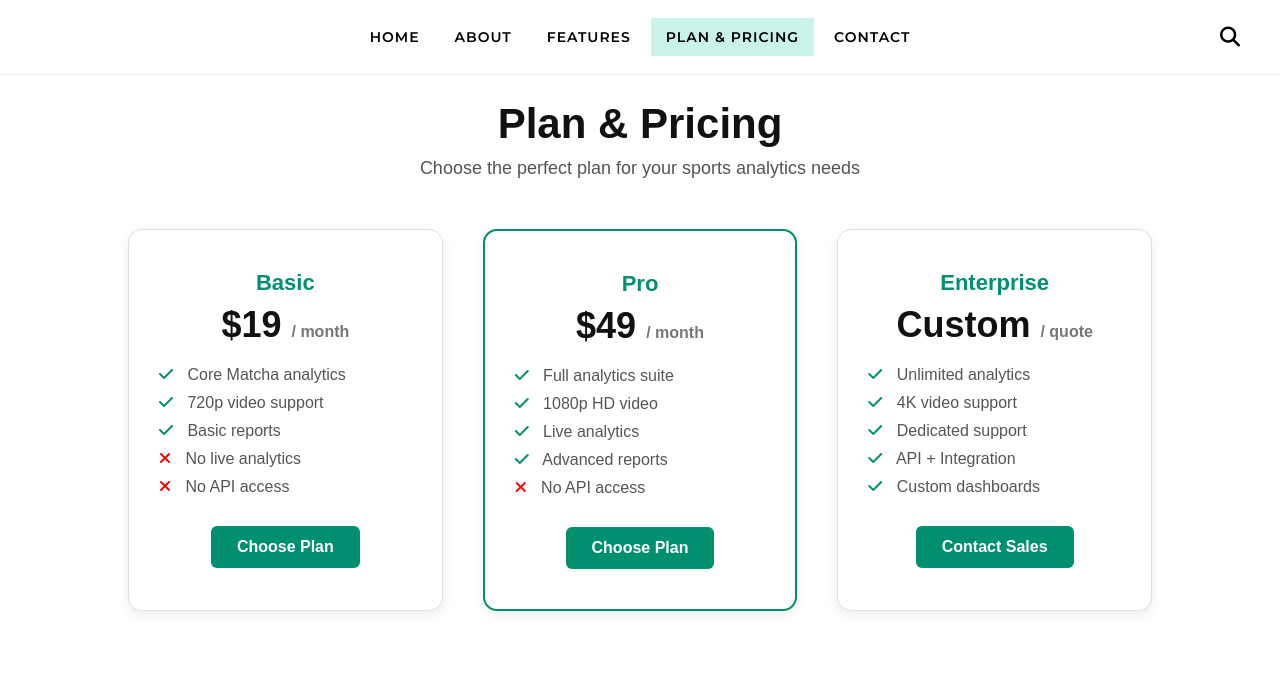
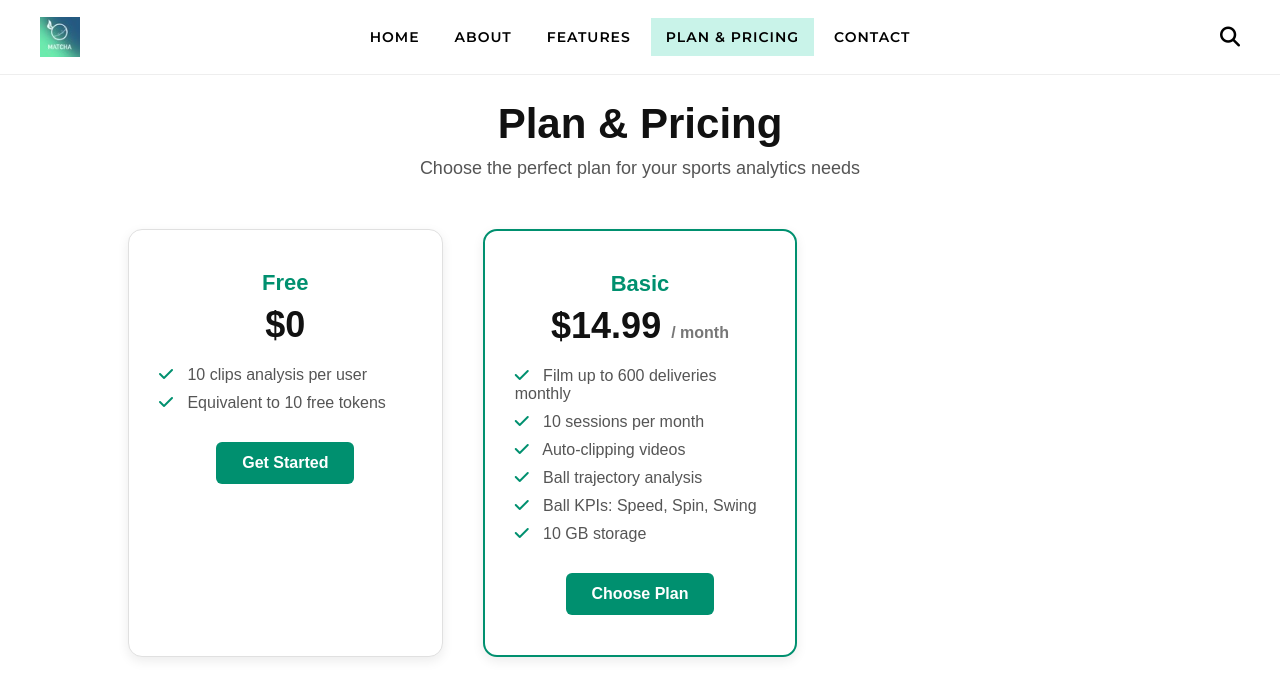
Before and after one commit to ntkhoi/matcha_website, a plain HTML site: page plan&pricing.html in a window 1280 px wide. Drawn offline with Linux system fonts and the light colour scheme.

Commit message:
feat: restructure pricing and add branding assets with metadata

```diff
--- a/plan&pricing.html
+++ b/plan&pricing.html
@@ -1,12 +1,29 @@
-<!DOCTYPE html>
+<!doctype html>
 <html lang="en">
     <head>
-  <meta charset="UTF-8">
-  <meta name="viewport" content="width=device-width, initial-scale=1.0">
+        <meta charset="UTF-8" />
+        <meta name="viewport" content="width=device-width, initial-scale=1.0" />
+        <meta
+            name="description"
+            content="Matcha pricing plans - Choose the right plan for your cricket journey."
+        />
+        <meta name="theme-color" content="#2D8B7A" />
+        <link rel="icon" type="image/png" sizes="32x32" href="favicon.png" />
+        <link
+            rel="apple-touch-icon"
+            sizes="180x180"
+            href="apple-touch-icon.png"
+        />
         <title>Plan & Pricing - Matcha Sport</title>
 
-  <link href="https://fonts.googleapis.com/css2?family=Montserrat:wght@400;600;700;800&display=swap" rel="stylesheet">
-  <link rel="stylesheet" href="https://cdnjs.cloudflare.com/ajax/libs/font-awesome/6.5.0/css/all.min.css">
+        <link
+            href="https://fonts.googleapis.com/css2?family=Montserrat:wght@400;600;700;800&display=swap"
+            rel="stylesheet"
+        />
+        <link
+            rel="stylesheet"
+            href="https://cdnjs.cloudflare.com/ajax/libs/font-awesome/6.5.0/css/all.min.css"
+        />
 
         <style>
             /* ===== Global ===== */
@@ -109,7 +126,7 @@
                 cursor: pointer;
             }
 
-    @media(max-width: 900px){
+            @media (max-width: 900px) {
                 .menu {
                     position: absolute;
                     top: 36px;
@@ -167,7 +184,7 @@
                 border-radius: 14px;
                 border: 1px solid #e0e0e0;
                 transition: 0.3s ease;
-        box-shadow: 0px 4px 12px rgba(0,0,0,0.08);
+                box-shadow: 0px 4px 12px rgba(0, 0, 0, 0.08);
             }
 
             .plan-card:hover {
@@ -223,7 +240,7 @@
                 background: #007859;
             }
 
-    @media(max-width: 900px){
+            @media (max-width: 900px) {
                 .pricing-container {
                     grid-template-columns: 1fr;
                 }
@@ -231,19 +248,24 @@
         </style>
     </head>
     <body>
-
         <!-- Navbar -->
         <header class="navbar">
-        <div class="logo"><a href="index.html"><img src="assest//Vector.png" alt="" /></a></div>
+            <div class="logo">
+                <a href="index.html"
+                    ><img src="assest/logo-50.png" alt="Matcha Logo"
+                /></a>
+            </div>
 
-        <input type="checkbox" id="menu-toggle">
-        <label for="menu-toggle" class="menu-icon"><i class="fas fa-bars"></i></label>
+            <input type="checkbox" id="menu-toggle" />
+            <label for="menu-toggle" class="menu-icon"
+                ><i class="fas fa-bars"></i
+            ></label>
 
             <nav class="menu">
                 <a href="index.html">HOME</a>
                 <a href="about.html">ABOUT</a>
                 <a href="index.html#FEATURES">FEATURES</a>
-            <a href="#" style="background:#c9f3e9;">PLAN & PRICING</a>
+                <a href="#" style="background: #c9f3e9">PLAN & PRICING</a>
                 <a href="index.html#CONTACT">CONTACT</a>
             </nav>
 
@@ -253,52 +275,58 @@
         <!-- Pricing Section -->
         <section class="pricing-section">
             <h1>Plan & Pricing</h1>
-        <p class="subtext">Choose the perfect plan for your sports analytics needs</p>
+            <p class="subtext">
+                Choose the perfect plan for your sports analytics needs
+            </p>
 
             <div class="pricing-container">
+                <!-- FREE PLAN -->
+                <div class="plan-card">
+                    <h2 class="plan-title">Free</h2>
+                    <p class="price">$0</p>
+                    <ul class="features">
+                        <li>
+                            <i class="fa-solid fa-check"></i> 10 clips analysis
+                            per user
+                        </li>
+                        <li>
+                            <i class="fa-solid fa-check"></i> Equivalent to 10
+                            free tokens
+                        </li>
+                    </ul>
+                    <a class="btn" href="#">Get Started</a>
+                </div>
+
                 <!-- BASIC PLAN -->
-            <div class="plan-card">
+                <div class="plan-card" style="border: 2px solid #00906f">
                     <h2 class="plan-title">Basic</h2>
-                <p class="price">$19 <span>/ month</span></p>
+                    <p class="price">$14.99 <span>/ month</span></p>
                     <ul class="features">
-                    <li><i class="fa-solid fa-check"></i> Core Matcha analytics</li>
-                    <li><i class="fa-solid fa-check"></i> 720p video support</li>
-                    <li><i class="fa-solid fa-check"></i> Basic reports</li>
-                    <li><i class="fa-solid fa-xmark" style="color:red"></i> No live analytics</li>
-                    <li><i class="fa-solid fa-xmark" style="color:red"></i> No API access</li>
+                        <li>
+                            <i class="fa-solid fa-check"></i> Film up to 600
+                            deliveries monthly
+                        </li>
+                        <li>
+                            <i class="fa-solid fa-check"></i> 10 sessions per
+                            month
+                        </li>
+                        <li>
+                            <i class="fa-solid fa-check"></i> Auto-clipping
+                            videos
+                        </li>
+                        <li>
+                            <i class="fa-solid fa-check"></i> Ball trajectory
+                            analysis
+                        </li>
+                        <li>
+                            <i class="fa-solid fa-check"></i> Ball KPIs: Speed,
+                            Spin, Swing
+                        </li>
+                        <li><i class="fa-solid fa-check"></i> 10 GB storage</li>
                     </ul>
                     <a class="btn" href="#">Choose Plan</a>
                 </div>
-
-            <!-- PRO PLAN -->
-            <div class="plan-card" style="border:2px solid #00906f;">
-                <h2 class="plan-title">Pro</h2>
-                <p class="price">$49 <span>/ month</span></p>
-                <ul class="features">
-                    <li><i class="fa-solid fa-check"></i> Full analytics suite</li>
-                    <li><i class="fa-solid fa-check"></i> 1080p HD video</li>
-                    <li><i class="fa-solid fa-check"></i> Live analytics</li>
-                    <li><i class="fa-solid fa-check"></i> Advanced reports</li>
-                    <li><i class="fa-solid fa-xmark" style="color:red"></i> No API access</li>
-                </ul>
-                <a class="btn" href="#">Choose Plan</a>
-            </div>
-
-            <!-- ENTERPRISE PLAN -->
-            <div class="plan-card">
-                <h2 class="plan-title">Enterprise</h2>
-                <p class="price">Custom <span>/ quote</span></p>
-                <ul class="features">
-                    <li><i class="fa-solid fa-check"></i> Unlimited analytics</li>
-                    <li><i class="fa-solid fa-check"></i> 4K video support</li>
-                    <li><i class="fa-solid fa-check"></i> Dedicated support</li>
-                    <li><i class="fa-solid fa-check"></i> API + Integration</li>
-                    <li><i class="fa-solid fa-check"></i> Custom dashboards</li>
-                </ul>
-                <a class="btn" href="#">Contact Sales</a>
-            </div>
             </div>
         </section>
-
     </body>
 </html>
```
Also changed, not shown: about.html (+5 -1 lines), index.html (+18 -3 lines), joincommunity.html (+6 -1 lines), privacypolicy.html (+5 -1 lines), terms&conditions.html (+5 -1 lines), apple-touch-icon.png (added), assest/apple-touch-icon.png (added), assest/favicon-16.png (added), assest/favicon-32.png (added), assest/logo-100.png (added), assest/logo-200.png (added), assest/logo-50.png (added), assest/matcha_logo.JPG (added), favicon.png (added), 1 other file. Lines whose indentation alone changed are shown as unchanged.
